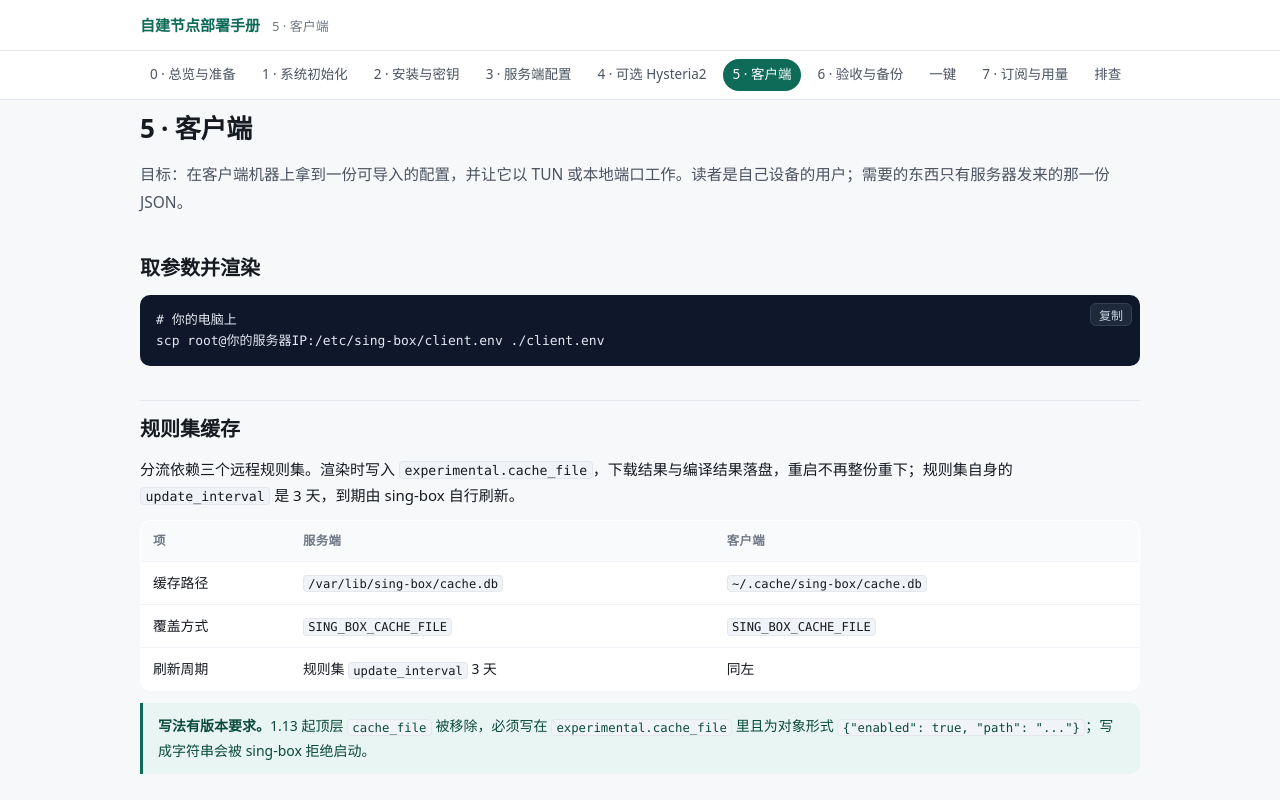
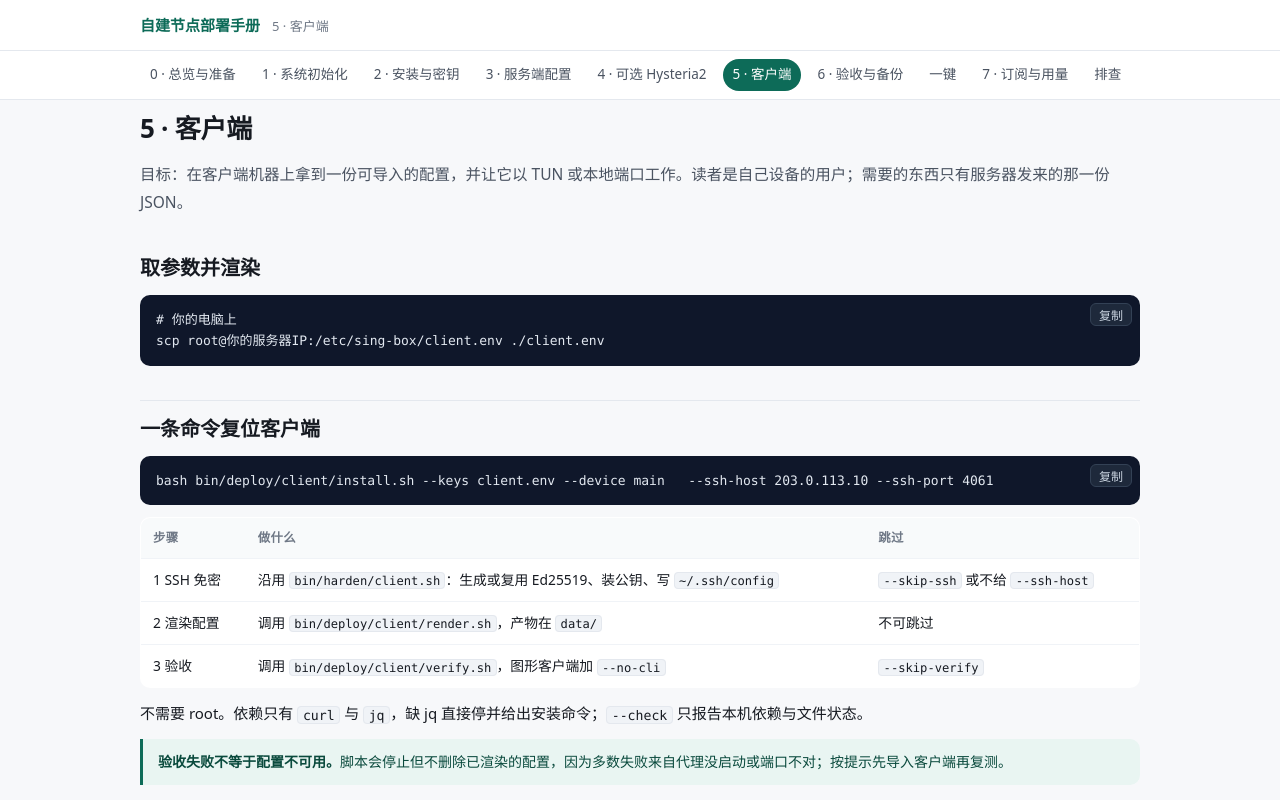
Before and after one commit to wiskewu/cyprinus-surge, a website: page docs/deploy/05-client.html in a window 1280 px wide. Shown: the top 800 px of the page. Drawn offline with Linux system fonts and the light colour scheme.

Commit message:
feat(客户端): 新增 install.sh 一键复位，串起免密、渲染与验收
三步都可单独跳过：SSH 免密复用 harden/client.sh，渲染复用 render.sh，
验收复用 verify.sh（图形客户端加 --no-cli）。全程不需要 root，依赖只有
curl 与 jq，--check 只报告本机状态。

实测：Debian 13 上 --check 输出正确；跳过验收完成渲染；带 --no-cli 与
本地 mixed 代理跑通三步串联。

```diff
--- a/docs/deploy/05-client.html
+++ b/docs/deploy/05-client.html
@@ -76,6 +76,21 @@ details .body{padding:4px 14px 14px}
 <h2>取参数并渲染</h2>
 <pre><code># 你的电脑上
 scp root@你的服务器IP:/etc/sing-box/client.env ./client.env</code></pre>
+
+<h2>一条命令复位客户端</h2>
+<pre><code>bash bin/deploy/client/install.sh --keys client.env --device main   --ssh-host 203.0.113.10 --ssh-port 4061</code></pre>
+<div class="tw">
+<table>
+<thead><tr><th>步骤</th><th>做什么</th><th>跳过</th></tr></thead>
+<tbody>
+<tr><td>1 SSH 免密</td><td>沿用 <code>bin/harden/client.sh</code>：生成或复用 Ed25519、装公钥、写 <code>~/.ssh/config</code></td><td><code>--skip-ssh</code> 或不给 <code>--ssh-host</code></td></tr>
+<tr><td>2 渲染配置</td><td>调用 <code>bin/deploy/client/render.sh</code>，产物在 <code>data/</code></td><td>不可跳过</td></tr>
+<tr><td>3 验收</td><td>调用 <code>bin/deploy/client/verify.sh</code>，图形客户端加 <code>--no-cli</code></td><td><code>--skip-verify</code></td></tr>
+</tbody>
+</table>
+</div>
+<p>不需要 root。依赖只有 <code>curl</code> 与 <code>jq</code>，缺 jq 直接停并给出安装命令；<code>--check</code> 只报告本机依赖与文件状态。</p>
+<div class="note"><b>验收失败不等于配置不可用。</b>脚本会停止但不删除已渲染的配置，因为多数失败来自代理没启动或端口不对；按提示先导入客户端再复测。</div>
 
 <h2>规则集缓存</h2>
 <p>分流依赖三个远程规则集。渲染时写入 <code>experimental.cache_file</code>，下载结果与编译结果落盘，重启不再整份重下；规则集自身的 <code>update_interval</code> 是 3 天，到期由 sing-box 自行刷新。</p>
```
Also changed, not shown: TODO.md (+0 -1 lines), fragments/pages/deploy/05-client.html (+15 -0 lines), 2 other files.
